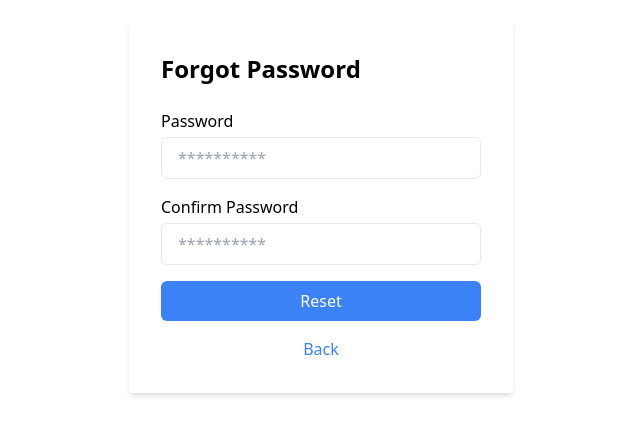
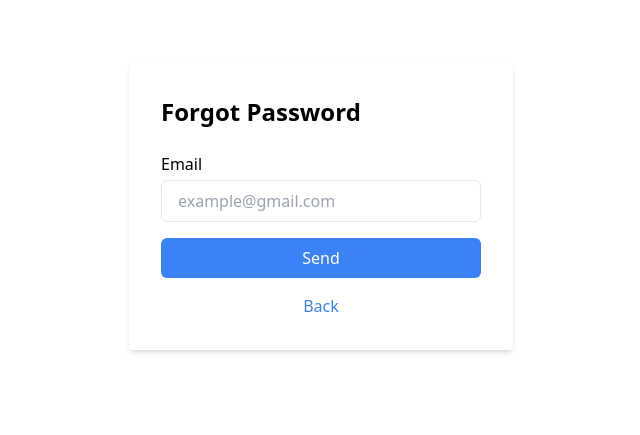
Before and after one commit to RianCahyadi08/learnReact, a React (Vite) app: page /forgot-password in a window 1280 px wide. Shown: the part 193-628 px from the top of the page, without its empty margins (319-959 px from the left). Built offline with nearby package versions, Linux system fonts and the light colour scheme.

Commit message:
feat: update slicing forgot password page

```diff
--- a/src/components/Fragments/FormForgotPass.jsx
+++ b/src/components/Fragments/FormForgotPass.jsx
@@ -6,7 +6,16 @@ const FormForgotPass = () => {
 	return (
 		<>
 			<form action='#' method='POST'>
-				<InputForm
+            <InputForm
+					htmlFor='email'
+					name='email'
+					id='email'
+					type='email'
+					className='w-full mt-1 px-4 py-2 border rounded-md focus:outline-none focus:border-blue-400'
+					placeholder='example@gmail.com'>
+					Email
+				</InputForm>
+				{/* <InputForm
 					htmlFor='password'
 					name='password'
 					id='password'
@@ -23,11 +32,11 @@ const FormForgotPass = () => {
 					className='w-full mt-1 px-4 py-2 border rounded-md focus:outline-none focus:border-blue-400'
 					placeholder='**********'>
 					Confirm Password
-				</InputForm>
+				</InputForm> */}
 				<Button
 					type='submit'
 					classNameName='w-full bg-blue-500 text-white py-2 rounded-md hover:bg-blue-600 transition duration-300'
-					name='Reset'
+					name='Send'
 				/>
 			</form>
 		</>
```
